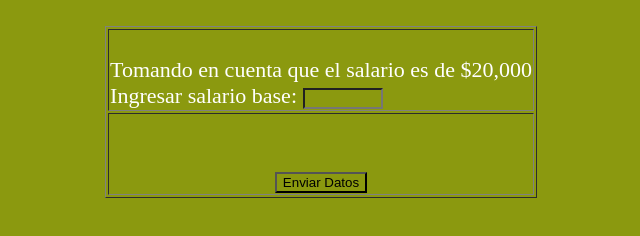
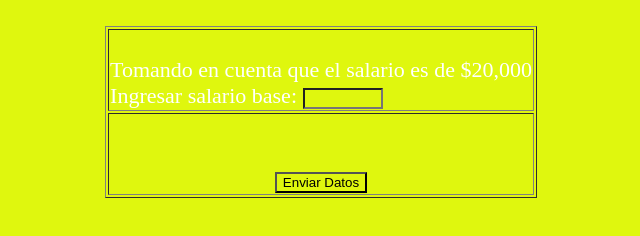
Before and after one commit to Jorgevf16065361/Examen_VolanteFacioJorge, a plain HTML site: page index.html in a window 1280 px wide. Shown: the whole page, without its empty margins (319-959 px from the left). Drawn offline with Linux system fonts and the light colour scheme.

Commit message:
style.css

```diff
--- a/css/style.css
+++ b/css/style.css
@@ -1,5 +1,5 @@
 * {
-    background-color: #8b990f;
+    background-color: #dff70e;
     font-size: Arial;
     padding: 4;
 }
```
